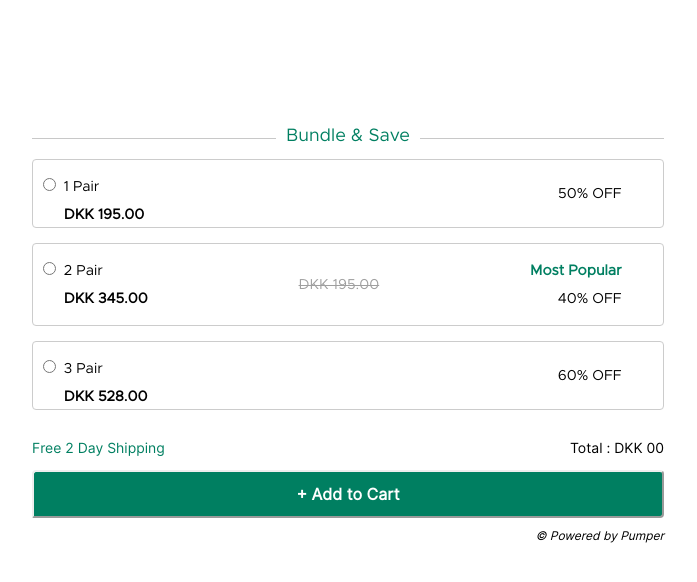
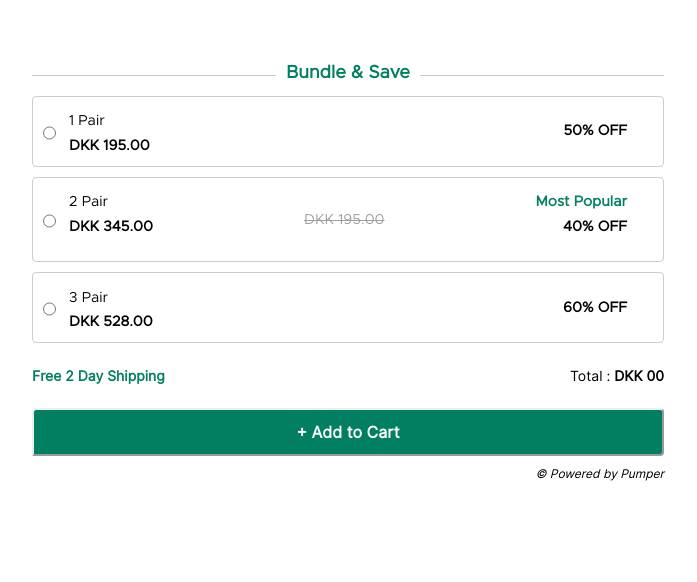
Before and after one commit to jinkalshah/PROVEWAY_ASSIGNMENT, a plain HTML site: page index.html in a window 1280 px wide. Shown: the whole page, without its empty margins (292-989 px from the left). Drawn offline with Linux system fonts and the light colour scheme.

Commit message:
Fixed some styling issues

```diff
--- a/css/index.css
+++ b/css/index.css
@@ -11,7 +11,11 @@
   flex-direction: column;
   width: 50%;
   margin: auto;
-  margin-top: 10%;
+  margin-top: 5%;
+  /* width: 340.73px; */
+}
+.mainDiv label {
+  display: flex;
 }
 body {
   font-family: "Metropolis";
@@ -20,13 +24,19 @@ body {
   border: 1px solid #ccc;
   border-radius: 4px;
   padding: 5px;
-  margin-bottom: 15px;
+  margin-bottom: 10px;
   cursor: pointer;
 }
 .radioOptionDiv {
   display: inline-block;
   width: 90%;
   font-size: 14.46px;
+  margin-left: 10px;
+}
+.radioOptionDiv .pair {
+  padding-bottom: 10px;
+  font-size: 14.46px;
+  line-height: 10px;
 }
 .description {
   display: none;
@@ -84,7 +94,7 @@ h2 {
   margin: 10px 0 20px;
   font-family: Metropolis;
   font-size: 18px;
-  font-weight: 500;
+  font-weight: 600;
   color: #007f61;
 }
 
@@ -92,3 +102,8 @@ h2 span {
   background: #fff;
   padding: 0 10px;
 }
+@media screen and (max-width: 620px) {
+  .mainDiv {
+    width: 340.73px;
+  }
+}
--- a/index.html
+++ b/index.html
@@ -18,12 +18,12 @@
           <input type="radio" id="one_pair" name="pairs" />
           <div class="radioOptionDiv">
             <div style="display: flex; justify-content: space-between">
-              <div>
+              <div class="pair">
                 <p>1 Pair</p>
                 <strong>DKK 195.00</strong>
               </div>
 
-              <div style="display: flex; align-items: center; font-weight: 500">
+              <div style="display: flex; align-items: center; font-weight: 600">
                 50% OFF
               </div>
             </div>
@@ -66,7 +66,7 @@
           <input type="radio" id="two_pair" name="pairs" />
           <div class="radioOptionDiv">
             <div style="display: flex; justify-content: space-between">
-              <div>
+              <div class="pair">
                 <p>2 Pair</p>
                 <strong>DKK 345.00</strong>
               </div>
@@ -74,7 +74,7 @@
                 <s>DKK 195.00</s>
               </div>
               <div style="display: flex; align-items: center">
-                <div>
+                <div class="pair">
                   <p
                     style="
                       font-weight: 600;
@@ -89,7 +89,7 @@
                     style="
                       text-align: right;
                       margin-top: unset;
-                      font-weight: 500;
+                      font-weight: 600;
                     "
                   >
                     40% OFF
@@ -157,11 +157,11 @@
           <input type="radio" id="three_pair" name="pairs" />
           <div class="radioOptionDiv">
             <div style="display: flex; justify-content: space-between">
-              <div>
+              <div class="pair">
                 <p>3 Pair</p>
                 <strong>DKK 528.00</strong>
               </div>
-              <div style="display: flex; align-items: center; font-weight: 500">
+              <div style="display: flex; align-items: center; font-weight: 600">
                 60% OFF
               </div>
             </div>
@@ -237,11 +237,16 @@
         </label>
         <div
           class="total"
-          style="display: flex; font-size: 14px; justify-content: space-between"
+          style="
+            display: flex;
+            font-size: 14px;
+            justify-content: space-between;
+            margin-bottom: 10px;
+          "
         >
-          <p style="font-weight: 500; color: #007f61">Free 2 Day Shipping</p>
+          <p style="font-weight: 600; color: #007f61">Free 2 Day Shipping</p>
           <p style="font-weight: 400">
-            Total :<strong style="font-weight: 500">
+            Total :<strong style="font-weight: 600">
               DKK <span>00</span>
             </strong>
           </p>
@@ -249,7 +254,7 @@
         <div style="display: flex">
           <input
             type="submit"
-            style="pointer-events: none"
+            style="pointer-events: none; cursor: pointer"
             class="finalPayment"
             value="+ Add to Cart"
           />
```
Also changed, not shown: 1 other file.
